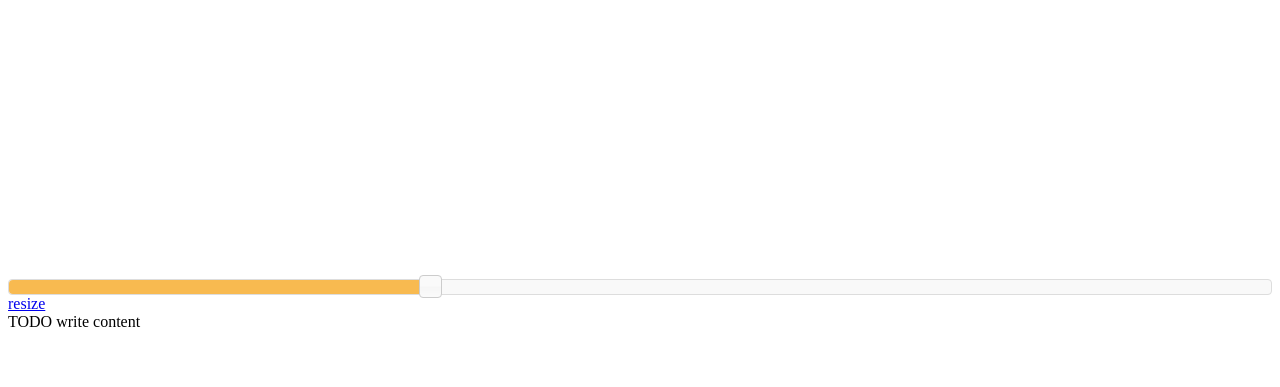
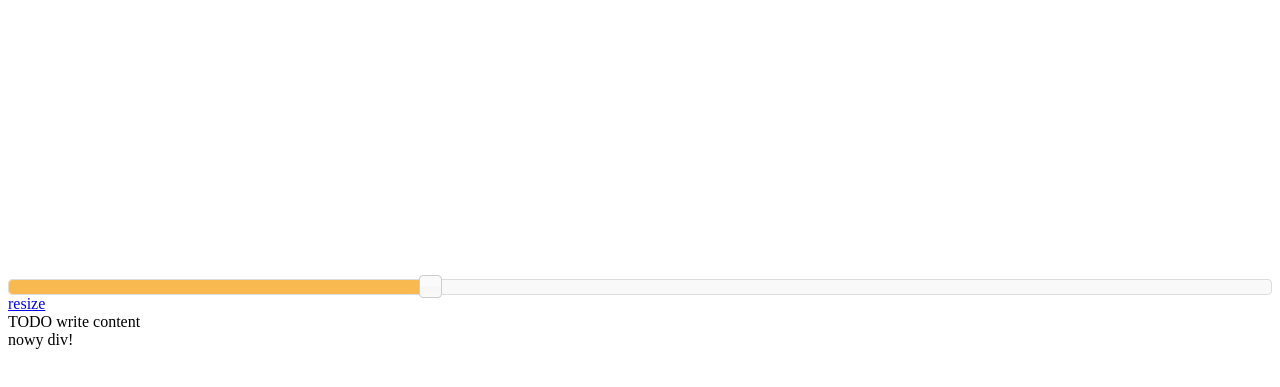
Before and after one commit to stuff666/learn01, a plain HTML site: page public_html/index.html in a window 1280 px wide. Shown: the part 47-434 px from the top of the page. Drawn offline with nearby package versions, Linux system fonts and the light colour scheme.

Commit message:
pierwsza zmiana

```diff
--- a/public_html/index.html
+++ b/public_html/index.html
@@ -54,5 +54,8 @@
 		</div>
 
 		<div>TODO write content</div>
+		<div>
+			nowy div!
+		</div>
 	</body>
 </html>
```
